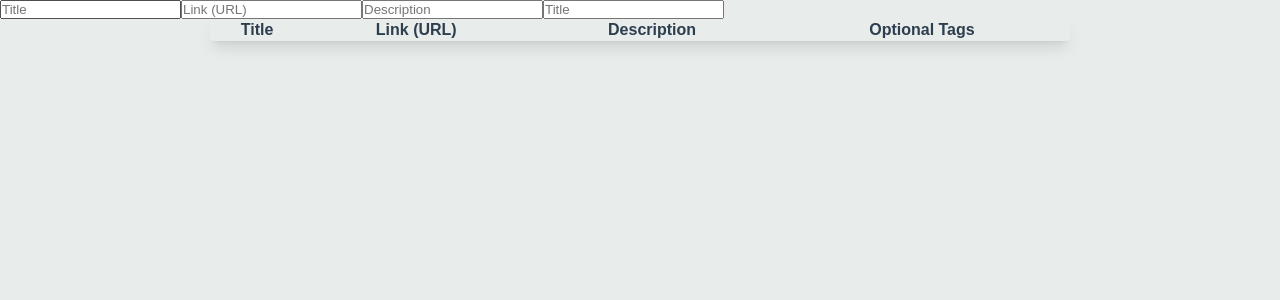
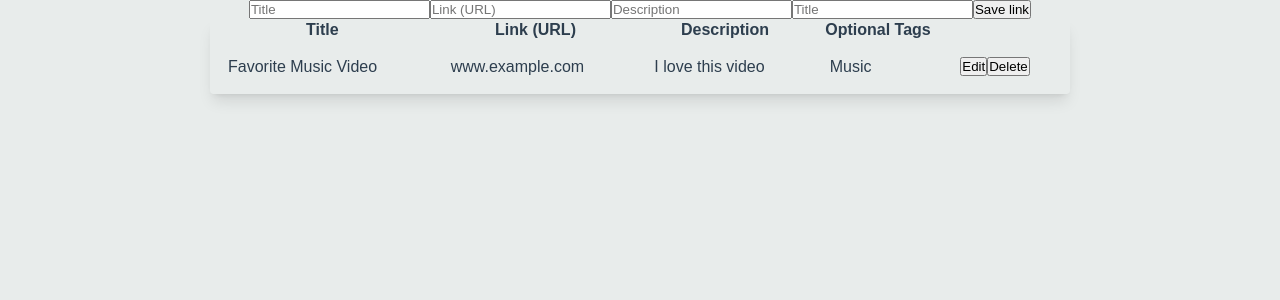
Before and after one commit to NeeloByron/Task-2-ReactTS-Links-Vault, a React (Vite) app: page / in a window 1280 px wide. Shown: the top 300 px of the page. Built offline with nearby package versions, Linux system fonts and the light colour scheme.

Commit message:
imported the button, i did an example of the table data

```diff
--- a/src/App.tsx
+++ b/src/App.tsx
@@ -1,4 +1,3 @@
-import bookMarkImage from '@/assets/bookmark.png'
 import { RecordingMethod } from '@/Components/RecordingMethod/RecordingMethod'
 import { Table } from '@/Components/Table/Table'
 
@@ -10,6 +9,7 @@ function App() {
     <>
        <RecordingMethod />
        <Table />
+
     </>
   )
 }
--- a/src/Components/Inputs/Button.tsx
+++ b/src/Components/Inputs/Button.tsx
@@ -1,5 +1,4 @@
 import React from 'react'
-import style from '@/Components/Inputs/Input.module.css'
 
 type buttonProp = {
   btnText : string,
--- a/src/Components/RecordingMethod/RecordingMethod.tsx
+++ b/src/Components/RecordingMethod/RecordingMethod.tsx
@@ -1,17 +1,19 @@
-import styles from '@/Components/RecordingMethod/Recording.Module.css'
+import Button from '@/Components/Inputs/Button'
+
+
 
 
 export const RecordingMethod = () => {
   return (
    <>
 
-      <form>
-        <div className={styles.mainForm}>
+      <form onSubmit={(e) => e.preventDefault()}>
+        <div className='mainForm'>
         <input type='text' placeholder='Title' className={'title'} />
         <input type='url' placeholder= 'Link (URL)' className={'title'} />
         <input type='text' placeholder='Description' className={'title'} />
         <input type='text' placeholder='Title' className={'title'} />
-
+        <Button btnText='Save link' onClick={() => {console.log('Saved!')}} />
         </div>
       </form>
 
--- a/src/Components/Table/Table.module.css
+++ b/src/Components/Table/Table.module.css
@@ -6,3 +6,7 @@
     width: 860px;
     border-radius: 0.25rem;
 }
+
+.customtd {
+    padding: 1rem;
+}
--- a/src/Components/Table/Table.tsx
+++ b/src/Components/Table/Table.tsx
@@ -1,4 +1,5 @@
 import styles from '@/Components/Table/Table.module.css'
+import Button from '../Inputs/Button'
 
 export const Table = () => {
   return (
@@ -9,7 +10,18 @@ export const Table = () => {
           <th className={styles.row}>Link (URL)</th>
           <th className={styles.row}>Description</th>
           <th className={styles.row}>Optional Tags</th>
-        </tr>
+         </tr>
+
+          <tr>
+          <td className={styles.customtd}>Favorite Music Video</td>
+          <td className={styles.customtd}>www.example.com</td>
+          <td className={styles.customtd}>I love this video</td>
+          <td className={styles.customtd}>Music</td>
+          <td className={styles.customtd}>
+           <Button btnText='Edit' />
+           <Button btnText='Delete' />
+    </td>
+  </tr>
       </table>
 
     </>
--- a/src/index.css
+++ b/src/index.css
@@ -30,7 +30,7 @@ body {
 
 
 /*Navigation bar*/
-/*HEADER, DISLAY: FLEX,JUSTIFY CONTENT CENTER & ALIGN-ITEM, WIDTH: 100VW*/
+/*HEADER, DISLAY: FLEX,JUSTIFY CONTENT CENTER & ALIGN-ITEM, WIDTH: 100VW
 .Nav{
     color: #2D3E4E;
     font-size: 1.2rem;
@@ -39,4 +39,9 @@ body {
 .Nav img {
     height: 100px;
     width: 100px;
+}*/
+
+.mainForm {
+    display: flex;
+    justify-content: center;
 }
```
